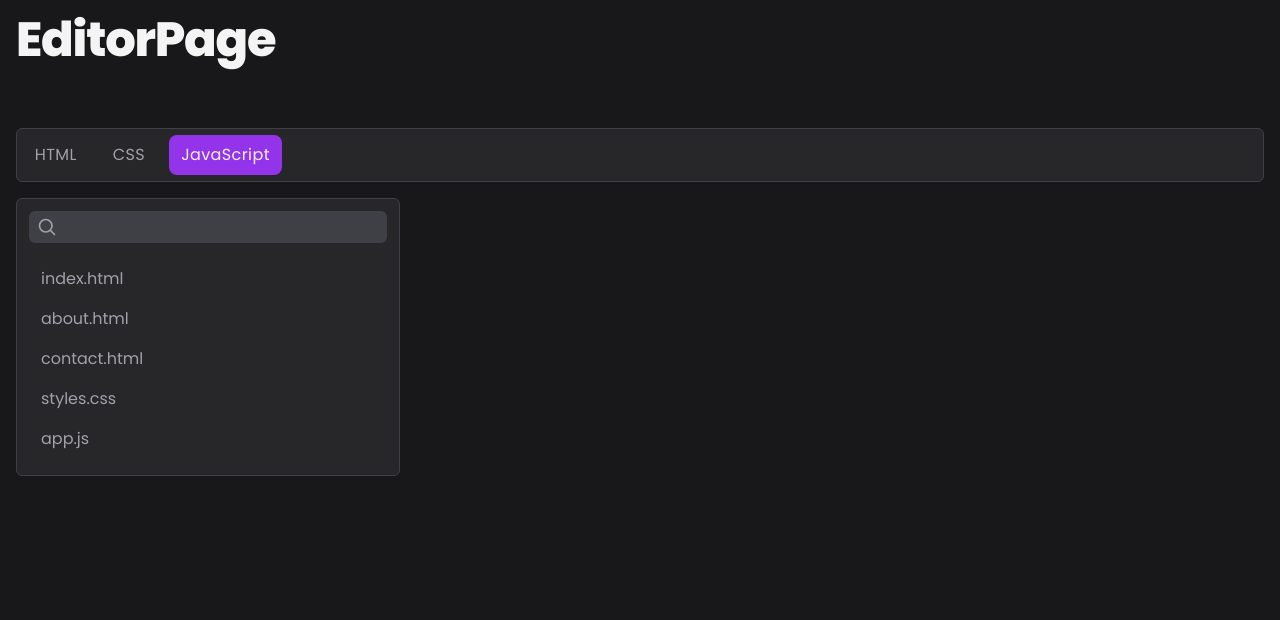
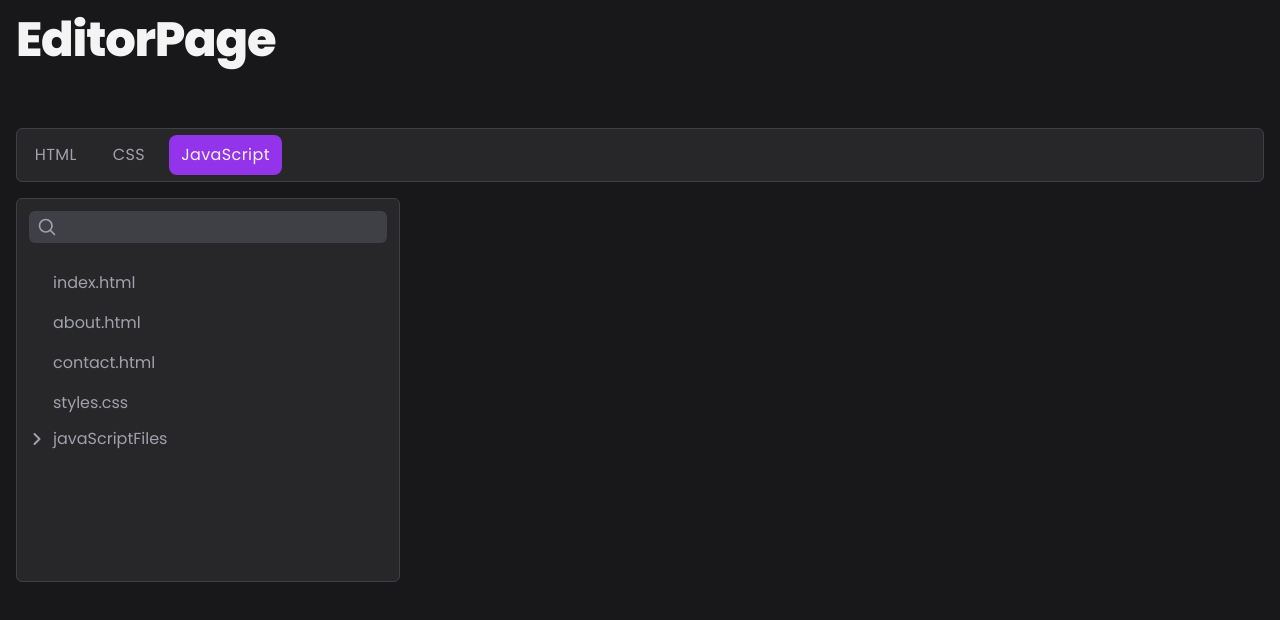
Before and after one commit to HelpMeWithProject/frontend-dev, a Vue app: page /editor in a window 1280 px wide. Shown: the top 620 px of the page. Built offline with nearby package versions, Linux system fonts and the light colour scheme.

Commit message:
fileSelector Working with limited filtering

```diff
--- a/src/editorPage/EditorPageView.vue
+++ b/src/editorPage/EditorPageView.vue
@@ -28,7 +28,10 @@ export default {
     LanguageSelector,
     FileBrowser,
   },
+
+  mounted() {
+    // Start a websocket with files
+    // Start a websocket with editor
+  },
 };
 </script>
-
-<style scoped></style>
--- /dev/null
+++ b/src/editorPage/components/fileBrowser/ChevronDownIcon.vue
@@ -0,0 +1,31 @@
+<template>
+  <svg
+    xmlns="http://www.w3.org/2000/svg"
+    fill="none"
+    viewBox="0 0 24 24"
+    stroke-width="3"
+    stroke="currentColor"
+    :class="[
+      'size-4 transition-transform duration-200',
+      !isExpanded ? '-rotate-90' : '',
+    ]"
+  >
+    <path
+      stroke-linecap="round"
+      stroke-linejoin="round"
+      d="m19.5 8.25-7.5 7.5-7.5-7.5"
+    />
+  </svg>
+</template>
+
+<script>
+export default {
+  name: "ChevronDownIcon",
+  props: {
+    isExpanded: {
+      type: Boolean,
+      required: true,
+    },
+  },
+};
+</script>
--- a/src/editorPage/components/fileBrowser/FileBrowser.vue
+++ b/src/editorPage/components/fileBrowser/FileBrowser.vue
@@ -2,8 +2,8 @@
 import { fileBrowserStates } from "./fileBrowserStore";
 </script>
 <template>
-  <div
-    class="rounded-md bg-zinc-800 py-3 px-3 min-w-40 max-w-96 border border-zinc-700"
+  <section
+    class="rounded-md bg-zinc-800 py-3 px-3 min-w-40 max-w-96 border border-zinc-700 min-h-96"
   >
     <!--! SEARCH -->
     <form
@@ -22,14 +22,16 @@ import { fileBrowserStates } from "./fileBrowserStore";
     </form>
 
     <!--! FILE LIST -->
-    <ul>
+    <ul class="overflow-y-scroll max-h-96">
       <FileBrowserItem
+        :tabindex="2 + index"
         v-for="(file, index) in filteredFiles"
         :key="index"
         :fileName="file.name"
+        :files="file?.files"
       />
     </ul>
-  </div>
+  </section>
 </template>
 
 <script>
@@ -46,9 +48,21 @@ export default {
 
   computed: {
     filteredFiles() {
-      return fileBrowserStates.files.filter((file) =>
-        file.name.toLowerCase().includes(this.searchInput.toLowerCase())
+      let filteredFiles = [];
+
+      filteredFiles = fileBrowserStates.files.filter(
+        (file) =>
+          //If the filename includes the search string
+          file.name.toLowerCase().includes(this.searchInput.toLowerCase()) ||
+          //Or if the folder has files whose names include the search strings
+          file?.files?.filter((fileInFolder) =>
+            fileInFolder.name
+              .toLowerCase()
+              .includes(this.searchInput.toLowerCase())
+          )[0]
       );
+
+      return filteredFiles;
     },
   },
 
--- /dev/null
+++ b/src/editorPage/components/fileBrowser/FileBrowserFile.vue
@@ -0,0 +1,44 @@
+<script setup>
+import { fileBrowserStates } from "./fileBrowserStore.js";
+</script>
+
+<template>
+  <div
+    @dblclick="handleFileDoubleClick"
+    :class="[
+      'hover:pl-8  pl-6 py-1 text-zinc-400 hover:text-zinc-200 hover:cursor-pointer select-none rounded-md transition-all duration-200',
+      fileBrowserStates.selectedFile?.name === fileName
+        ? 'bg-zinc-700 text-zinc-200'
+        : '',
+    ]"
+  >
+    {{ fileName }}
+  </div>
+</template>
+
+<script>
+export default {
+  name: "FileBrowserFile",
+
+  props: {
+    fileName: {
+      type: String,
+      required: true,
+    },
+  },
+
+  data() {
+    return {
+      isExpanded: false,
+    };
+  },
+
+  methods: {
+    handleFileDoubleClick() {
+      fileBrowserStates.selectFileByName(this.fileName);
+    },
+  },
+};
+</script>
+
+<style lang="scss" scoped></style>
--- /dev/null
+++ b/src/editorPage/components/fileBrowser/FileBrowserFolder.vue
@@ -0,0 +1,53 @@
+<script setup></script>
+
+<template>
+  <div>
+    <div
+      @click="isExpanded = !isExpanded"
+      class="flex items-center gap-2 mb-2 cursor-pointer"
+    >
+      <button>
+        <ChevronDownIcon :isExpanded="isExpanded" />
+      </button>
+      {{ folderName }}
+    </div>
+    <ul v-show="isExpanded" class="ml-5">
+      <li v-for="(file, index) in files">
+        <FileBrowserFile :key="index" :fileName="file.name" class="mb-2">
+        </FileBrowserFile>
+      </li>
+    </ul>
+  </div>
+</template>
+
+<script>
+import ChevronDownIcon from "./ChevronDownIcon.vue";
+import FileBrowserFile from "./FileBrowserFile.vue";
+
+export default {
+  name: "FileBrowserFolder",
+
+  components: {
+    FileBrowserFile,
+    ChevronDownIcon,
+  },
+
+  props: {
+    folderName: {
+      type: String,
+      required: true,
+    },
+
+    files: {
+      type: Array,
+      required: true,
+    },
+  },
+
+  data() {
+    return {
+      isExpanded: false,
+    };
+  },
+};
+</script>
--- a/src/editorPage/components/fileBrowser/FileBrowserItem.vue
+++ b/src/editorPage/components/fileBrowser/FileBrowserItem.vue
@@ -1,34 +1,39 @@
 <script setup>
 import { fileBrowserStates } from "./fileBrowserStore.js";
 </script>
+
 <template>
   <li
-    @dblclick="handleFileDoubleClick"
     :class="[
-      'hover:pl-5 mb-2 pl-3 py-1 text-zinc-400 hover:text-zinc-200 hover:cursor-pointer select-none rounded-md focus:pl-5 transition-all duration-200',
-      fileBrowserStates.selectedFile?.name === fileName
-        ? 'bg-zinc-700 text-zinc-200'
-        : '',
+      ' py-1 text-zinc-400 select-none rounded-md transition-all duration-200',
     ]"
   >
-    {{ fileName }}
+    <FileBrowserFile v-if="!files" :fileName="fileName" />
+    <FileBrowserFolder v-else :folderName="fileName" :files="files" />
   </li>
 </template>
 
 <script>
+import FileBrowserFile from "./FileBrowserFile.vue";
+import FileBrowserFolder from "./FileBrowserFolder.vue";
+
 export default {
   name: "FileBrowserItem",
+
+  components: {
+    FileBrowserFolder,
+    FileBrowserFile,
+  },
 
   props: {
     fileName: {
       type: String,
       required: true,
     },
-  },
 
-  methods: {
-    handleFileDoubleClick() {
-      fileBrowserStates.selectFileByName(this.fileName);
+    files: {
+      type: Array,
+      required: false,
     },
   },
 };
--- a/src/editorPage/components/fileBrowser/fileBrowserStore.js
+++ b/src/editorPage/components/fileBrowser/fileBrowserStore.js
@@ -6,11 +6,35 @@ export const fileBrowserStates = reactive({
     { name: "about.html", type: "file" },
     { name: "contact.html", type: "file" },
     { name: "styles.css", type: "file" },
-    { name: "app.js", type: "file" },
+    {
+      name: "javaScriptFiles",
+      type: "folder",
+      files: [
+        { name: "index.js", type: "file" },
+        { name: "about.js", type: "file" },
+        { name: "contact.js", type: "file" },
+      ],
+    },
   ],
+
   selectedFile: null,
 
   selectFileByName(fileName) {
-    this.selectedFile = this.files.find((file) => file.name === fileName);
+    this.selectedFile = this.getFileByName(fileName);
+  },
+
+  getFileByName(fileName) {
+    let fileFound = false;
+    fileFound = this.files.find((file) => file.name === fileName);
+
+    // if file is not found in the general folder, search in the subfolders
+    if (!fileFound) {
+      this.files.forEach((file) => {
+        if (file.type === "folder") {
+          fileFound = file.files.find((subFile) => subFile.name === fileName);
+        }
+      });
+    }
+    return fileFound;
   },
 });
```
